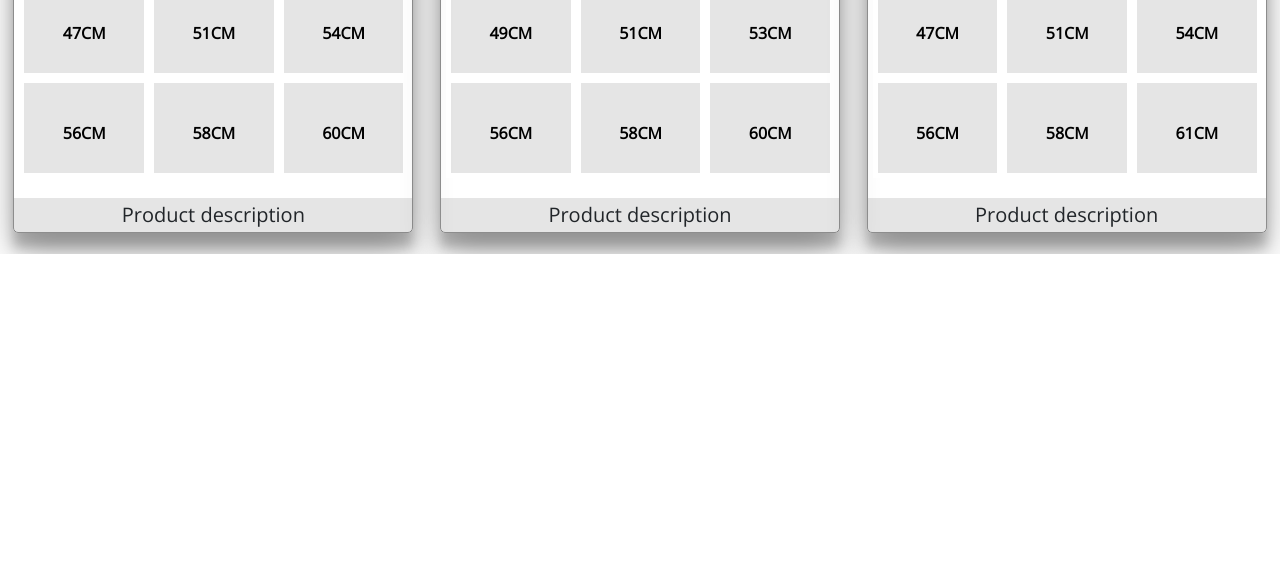
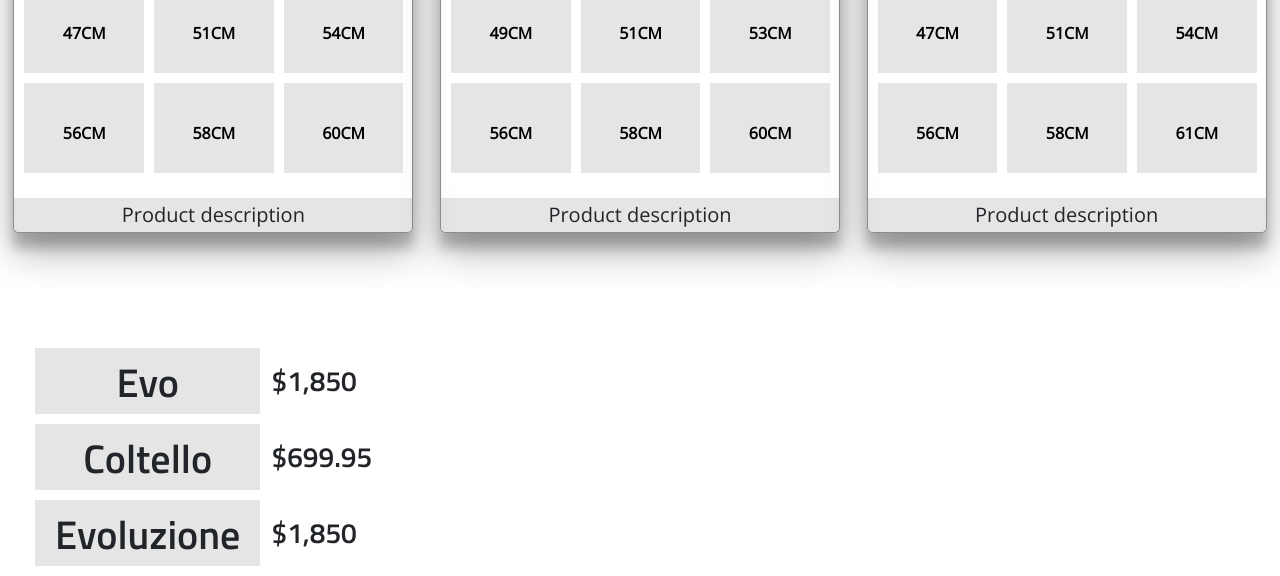
Before and after one commit to kuhlekt1v/masi-frames-product-page, a plain HTML site: page index.html in a window 1280 px wide. Shown: the part 1260-1836 px from the top of the page. Before the commit the page ends 1514 px from the top, so only its background shows below. Drawn offline with nearby package versions, Linux system fonts and the light colour scheme.

Commit message:
Added content

```diff
--- a/index.html
+++ b/index.html
@@ -24,13 +24,13 @@
       <div class="collapse navbar-collapse" id="navbarNavDropdown">
         <ul class="navbar-nav ml-auto">
           <li class="nav-item active">
-            <a class="nav-link" href="#">Home<span class="sr-only">(current)</span></a>
+            <a class="nav-link" href="#home">Home<span class="sr-only">(current)</span></a>
           </li>
           <li class="nav-item">
-            <a class="nav-link" href="#">Lifestyle</a>
+            <a class="nav-link" href="#lifestyle">Lifestyle</a>
           </li>
           <li class="nav-item">
-            <a class="nav-link" href="#">Frames</a>
+            <a class="nav-link" href="#frames">Frames</a>
           </li>
           <li class="nav-item">
             <a class="nav-link" href="#">Pricing</a>
@@ -41,14 +41,20 @@
   </header>
   <div class="main">
   <form action="https://www.freecodecamp.com/email-submit" id="form">
-    <h1>"My bike was my freedom."</h1>
+    <!-- This span fixes incorrect positioning resulting from fixed navbar -->
+    <span class="anchor" id="home"></span>
+    <h1 id="home" style="top:60px;">"My bike was my freedom."</h1>
     <input type="email" name="email" placeholder="Enter your email address" id="email">
     <br>
     <input type="submit" value="Join the Revolution" id="submit">
   </form>
+  <!-- This span fixes incorrect positioning resulting from fixed navbar -->
+  <span class="anchor" id="lifestyle"></span>
   <div class="videoWrapper">
     <iframe width="640" height="360" src="https://www.youtube.com/embed/oZjvDitm6eo?start=0&end=124" frameborder="0"  allowfullscreen id="video"></iframe>
   </div>
+  <!-- This span fixes incorrect positioning resulting from fixed navbar -->
+  <span class="anchor" id="frames"></span>
   <ul class="flex-container">
     <li class="flex-image">
       <!-- Evo frameset -->
@@ -99,6 +105,25 @@
       </div>
     </li>
   </ul>
+  <li class="flex-table">
+    <div class="pricing">
+        <table>
+            <tr>
+              <th>Evo</th>
+              <td>$1,850</td>
+            </tr>
+            <tr>
+              <th>Coltello</th>
+              <td>$699.95</td>
+            </tr>
+            <tr>
+              <th>Evoluzione</th>
+              <td>$1,850</td>
+            </tr>
+          </table>
+    </div>
+
+  </li>
 
 </div>
 
--- a/style.css
+++ b/style.css
@@ -8,6 +8,13 @@
 /* Navbar */
 #navbar {
   background-color: rgba(0, 0, 0, .2);
+}
+
+.anchor{
+  display: block;
+  height: 78px; /*same height as header*/
+  margin-top: -78px; /*same height as header*/
+  visibility: hidden;
 }
 
 /* Email submission form */
@@ -153,3 +160,32 @@ h3:hover {
   border: 1px solid #888;
   width: 80%;
 }
+
+/* Pricing table */
+.flex-table {
+  padding: 0;
+  margin-top: 100px;
+  list-style: none;
+  display: flex;
+  -webkit-flex-flow: row wrap;
+  justify-content: left;
+  margin-left: 25px;
+  width: 800px;
+}
+th {
+  font-family: 'Titillium Web', sans-serif;
+  font-weight: 600;
+  text-align: center;
+  font-size: 2.5em;
+  padding-top: 5px;
+  padding-left: 20px;
+  padding-right: 20px;
+  background-color: rgba(0, 0, 0, 0.1);
+  margin: 5px;
+  border: 10px solid white;
+}
+td {
+  font-family: 'Titillium Web', sans-serif;
+  font-size: 1.75em;
+  margin-left: 10px;
+}
```
